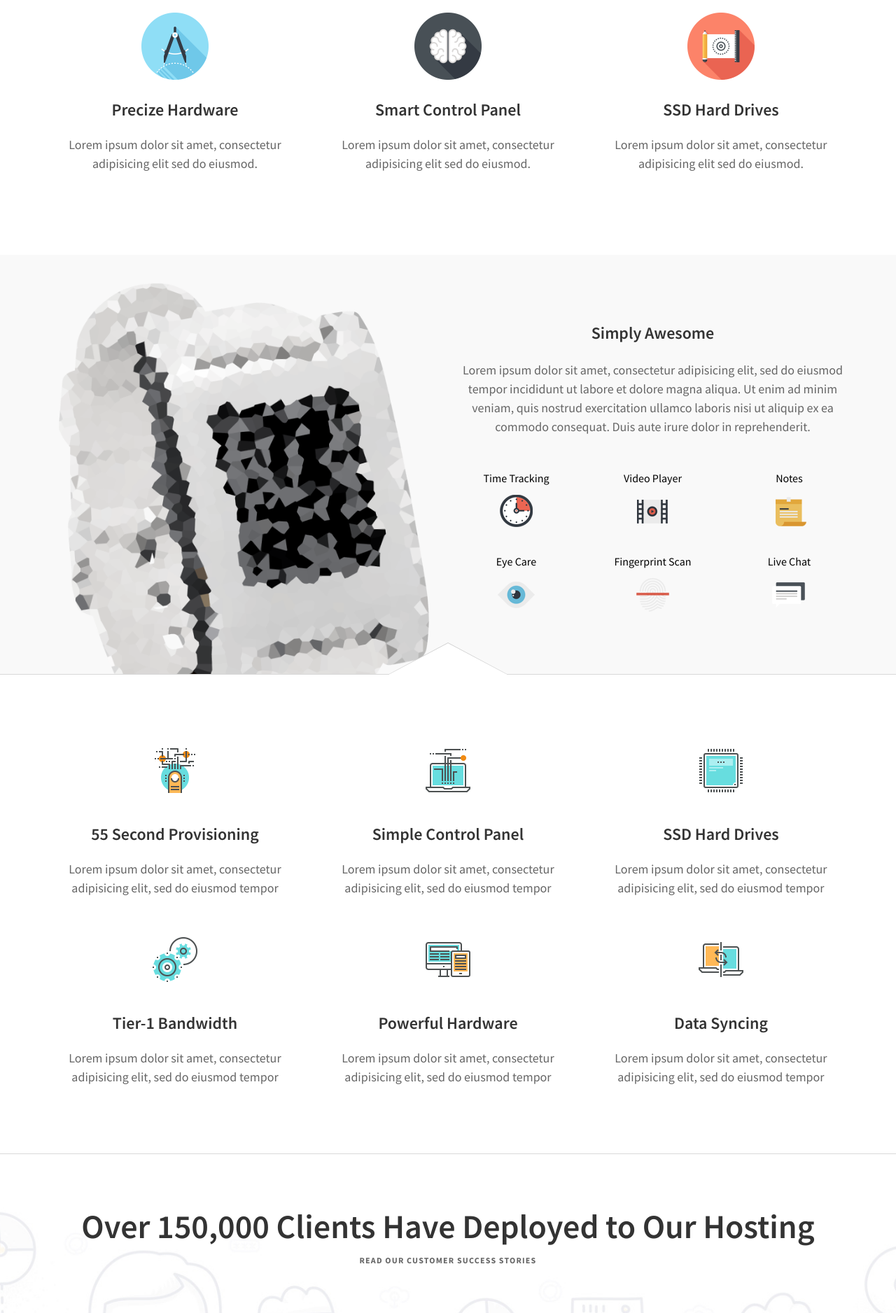
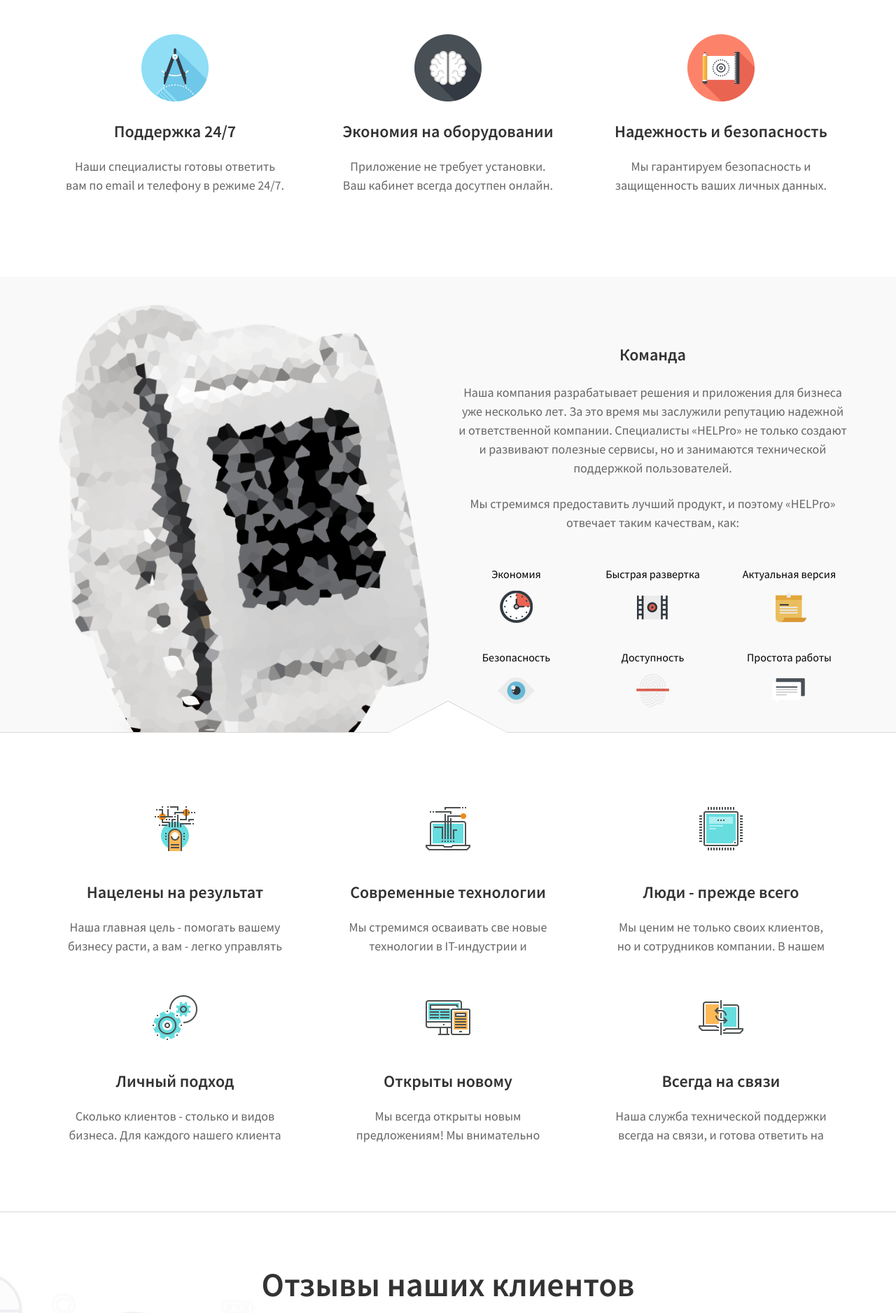
Before and after one commit to iwmthia/heplro, a plain HTML site: page company.html in a window 1280 px wide. Shown: the part 886-2762 px from the top of the page at 70% size. Drawn offline with Linux system fonts and the light colour scheme; files that its build step writes are made by us from their sources.

Commit message:
Add files via upload

```diff
--- a/company.html
+++ b/company.html
@@ -67,14 +67,14 @@
       <div class="container padding-top">
         <div class="row">
           <div class="col-md-8 col-md-offset-2 col-sm-10 col-sm-offset-1 text-center">
-            <h1 class="text-light">Make Users Fall in Love With Your Website</h1>
-            <h4 class="text-light text-thin">Lorem ipsum dolor sit amet consectetur adipisicing elit.</h4>
+            <h1 class="text-light">Мы создаем решения для развития Вашего бизнеса</h1>
+            <h4 class="text-light text-thin">«HELPro» - SaaS решение для для оперативной работы компаний и их заказчиков.</h4>
             <div class="padding-top">
-            <a href="#" class="btn btn-primary btn-icon-right waves-effect waves-light">
-              Register Now
+            <a href="product.html" class="btn btn-primary btn-icon-right waves-effect waves-light">
+              Больше о «HELPro»
               <i class="icon-location"></i>
             </a>
-            <a href="#" class="btn btn-ghost btn-light waves-effect">Learn More</a>
+            <a href="price.html" class="btn btn-ghost btn-light waves-effect">Тарифный план</a>
             </div>
           </div>
         </div><!-- .row -->
@@ -91,8 +91,8 @@
                 <div class="bwi-icon">
                   <img src="img/features/07.png" alt="Feature">
                 </div>
-                <h3 class="bwi-title">Precize Hardware</h3>
-                <p class="bwi-text">Lorem ipsum dolor sit amet, consectetur adipisicing elit sed do eiusmod.</p>
+                <h3 class="bwi-title">Поддержка 24/7</h3>
+                <p class="bwi-text">Наши специалисты готовы ответить вам по email и телефону в режиме 24/7.</p>
               </div>
             </div>
           </div>
@@ -102,8 +102,8 @@
                 <div class="bwi-icon">
                   <img src="img/features/08.png" alt="Feature">
                 </div>
-                <h3 class="bwi-title">Smart Control Panel</h3>
-                <p class="bwi-text">Lorem ipsum dolor sit amet, consectetur adipisicing elit sed do eiusmod.</p>
+                <h3 class="bwi-title">Экономия на оборудовании</h3>
+                <p class="bwi-text">Приложение не требует установки. Ваш кабинет всегда досутпен онлайн.</p>
               </div>
             </div>
           </div>
@@ -113,8 +113,8 @@
                 <div class="bwi-icon">
                   <img src="img/features/09.png" alt="Feature">
                 </div>
-                <h3 class="bwi-title">SSD Hard Drives</h3>
-                <p class="bwi-text">Lorem ipsum dolor sit amet, consectetur adipisicing elit sed do eiusmod.</p>
+                <h3 class="bwi-title">Надежность и безопасность</h3>
+                <p class="bwi-text">Мы гарантируем безопасность и защищенность ваших личных данных.</p>
               </div>
             </div>
           </div>
@@ -130,31 +130,32 @@
             <img src="img/home/pebble03.png" alt="Pebble Time">
           </div>
           <div class="col-sm-6 text-center padding-top-3x scrollReveal sr-right">
-            <h4>Simply Awesome</h4>
-            <p class="text-lg text-gray">Lorem ipsum dolor sit amet, consectetur adipisicing elit, sed do eiusmod tempor incididunt ut labore et dolore magna aliqua. Ut enim ad minim veniam, quis nostrud exercitation ullamco laboris nisi ut aliquip ex ea commodo consequat. Duis aute irure dolor in reprehenderit.</p>
+            <h4>Команда</h4>
+            <p class="text-lg text-gray">Наша компания разрабатывает решения и приложения для бизнеса уже несколько лет. За это время мы заслужили репутацию надежной и ответственной компании. Специалисты «HELPro» не только создают и развивают полезные сервисы, но и занимаются технической поддержкой пользователей.</p>
+            <p class="text-lg text-gray">Мы стремимся предоставить лучший продукт, и поэтому «HELPro» отвечает таким качествам, как:</p>
             <div class="row padding-top">
               <div class="col-sm-4 col-xs-6 padding-bottom">
-                <p class="space-bottom-none">Time Tracking</p>
+                <p class="space-bottom-none">Экономия</p>
                 <img src="img/features/17.png" class="block-center" alt="Feature">
               </div>
               <div class="col-sm-4 col-xs-6 padding-bottom">
-                <p class="space-bottom-none">Video Player</p>
+                <p class="space-bottom-none">Быстрая развертка</p>
                 <img src="img/features/18.png" class="block-center" alt="Feature">
               </div>
               <div class="col-sm-4 col-xs-6 padding-bottom">
-                <p class="space-bottom-none">Notes</p>
+                <p class="space-bottom-none">Актуальная версия</p>
                 <img src="img/features/19.png" class="block-center" alt="Feature">
               </div>
               <div class="col-sm-4 col-xs-6 padding-bottom">
-                <p class="space-bottom-none">Eye Care</p>
+                <p class="space-bottom-none">Безопасность</p>
                 <img src="img/features/20.png" class="block-center" alt="Feature">
               </div>
               <div class="col-sm-4 col-xs-6 padding-bottom">
-                <p class="space-bottom-none">Fingerprint Scan</p>
+                <p class="space-bottom-none">Доступность</p>
                 <img src="img/features/21.png" class="block-center" alt="Feature">
               </div>
               <div class="col-sm-4 col-xs-6 padding-bottom">
-                <p class="space-bottom-none">Live Chat</p>
+                <p class="space-bottom-none">Простота работы</p>
                 <img src="img/features/22.png" class="block-center" alt="Feature">
               </div>
             </div>
@@ -175,8 +176,8 @@
                 <div class="bwi-icon">
                   <img src="img/features/01.png" alt="Feature">
                 </div>
-                <h3 class="bwi-title">55 Second Provisioning</h3>
-                <p class="bwi-text">Lorem ipsum dolor sit amet, consectetur adipisicing elit, sed do eiusmod tempor incididunt ut labore et dolore magna aliqua. Ut enim ad minim veniam, quis nostrud exercitation ullamco laboris nisi ut aliquip ex ea commodo consequat.</p>
+                <h3 class="bwi-title">Нацелены на результат</h3>
+                <p class="bwi-text">Наша главная цель - помогать вашему бизнесу расти, а вам - легко управлять вашим делом. С нашими решениями вы сосредоточитесь на главном, а технические нюансы мы берем на себя.</p>
               </div>
             </div>
           </div>
@@ -187,8 +188,8 @@
                 <div class="bwi-icon">
                   <img src="img/features/02.png" alt="Feature">
                 </div>
-                <h3 class="bwi-title">Simple Control Panel</h3>
-                <p class="bwi-text">Lorem ipsum dolor sit amet, consectetur adipisicing elit, sed do eiusmod tempor incididunt ut labore et dolore magna aliqua. Ut enim ad minim veniam, quis nostrud exercitation ullamco laboris nisi ut aliquip ex ea commodo consequat.</p>
+                <h3 class="bwi-title">Современные технологии</h3>
+                <p class="bwi-text">Мы стремимся осваивать све новые технологии в IT-индустрии и предлагаем нашим клиентам только современные разработки а актуальные технологии.</p>
               </div>
             </div>
           </div>
@@ -199,8 +200,8 @@
                 <div class="bwi-icon">
                   <img src="img/features/03.png" alt="Feature">
                 </div>
-                <h3 class="bwi-title">SSD Hard Drives</h3>
-                <p class="bwi-text">Lorem ipsum dolor sit amet, consectetur adipisicing elit, sed do eiusmod tempor incididunt ut labore et dolore magna aliqua. Ut enim ad minim veniam, quis nostrud exercitation ullamco laboris nisi ut aliquip ex ea commodo consequat.</p>
+                <h3 class="bwi-title">Люди - прежде всего</h3>
+                <p class="bwi-text">Мы ценим не только своих клиентов, но и сотрудников компании. В нашем коллективе всегда теплая атмосфера, благодаря чему работа более слажена и эффективна.</p>
               </div>
             </div>
           </div>
@@ -213,8 +214,8 @@
                 <div class="bwi-icon">
                   <img src="img/features/04.png" alt="Feature">
                 </div>
-                <h3 class="bwi-title">Tier-1 Bandwidth</h3>
-                <p class="bwi-text">Lorem ipsum dolor sit amet, consectetur adipisicing elit, sed do eiusmod tempor incididunt ut labore et dolore magna aliqua. Ut enim ad minim veniam, quis nostrud exercitation ullamco laboris nisi ut aliquip ex ea commodo consequat.</p>
+                <h3 class="bwi-title">Личный подход</h3>
+                <p class="bwi-text">Сколько клиентов - столько и видов бизнеса. Для каждого нашего клиента мы выделяем персонального менеджера, который учтет все особенности и тонкости вашего бизнеса. </p>
               </div>
             </div>
           </div>
@@ -225,8 +226,8 @@
                 <div class="bwi-icon">
                   <img src="img/features/05.png" alt="Feature">
                 </div>
-                <h3 class="bwi-title">Powerful Hardware</h3>
-                <p class="bwi-text">Lorem ipsum dolor sit amet, consectetur adipisicing elit, sed do eiusmod tempor incididunt ut labore et dolore magna aliqua. Ut enim ad minim veniam, quis nostrud exercitation ullamco laboris nisi ut aliquip ex ea commodo consequat.</p>
+                <h3 class="bwi-title">Открыты новому</h3>
+                <p class="bwi-text">Мы всегда открыты новым предложениям! Мы внимательно изучаем все ваши пожелания и отзывы, оперативно реагируем на комментарии, и готовы к новым бизнес-проектам.</p>
               </div>
             </div>
           </div>
@@ -237,8 +238,8 @@
                 <div class="bwi-icon">
                   <img src="img/features/06.png" alt="Feature">
                 </div>
-                <h3 class="bwi-title">Data Syncing</h3>
-                <p class="bwi-text">Lorem ipsum dolor sit amet, consectetur adipisicing elit, sed do eiusmod tempor incididunt ut labore et dolore magna aliqua. Ut enim ad minim veniam, quis nostrud exercitation ullamco laboris nisi ut aliquip ex ea commodo consequat.</p>
+                <h3 class="bwi-title">Всегда на связи</h3>
+                <p class="bwi-text">Наша служба технической поддержки всегда на связи, и готова ответить на ваши вопросы в любое время без выходных и перерывов. Специалисты доступны в режиме 24/7 по телефону и email.</p>
               </div>
             </div>
           </div>
@@ -248,16 +249,16 @@
 
      <section class="fw-section next-to-footer padding-top-3x padding-bottom-3x" style="background-image: url(img/home/testimonials-bg.jpg);">
       <div class="container">
-        <h2 class="block-title text-center">Over 150,000 Clients Have Deployed to Our Hosting<small>Read our customer success stories</small></h2>
+        <h2 class="block-title text-center">Отзывы наших клиентов</h2>
         <div class="row padding-top">
           <div class="col-sm-4 scrollReveal sr-scaleDown sr-ease-in-out-back">
             <div class="testimonial">
               <div class="author-ava">
                 <img src="img/testimonials/01.png" alt="Author">
               </div>
-              <h3 class="author-name">Adam Tomson</h3>
-              <p class="text-gray">Co-founder &amp; CEO</p>
-              <div class="text"> Molestiae, quas, magnam. Fuga dolorum praesentium temporibus.</div>
+              <h3 class="author-name">Морозова Анастасия</h3>
+              <p class="text-gray">Руководитель</p>
+              <div class="text">Давно работаю с сервисом «HELPro» и хочу отметить, что качество работы внутри компании намного улучшилось!</div>
 
             </div>
           </div>
@@ -266,9 +267,9 @@
               <div class="author-ava">
                 <img src="img/testimonials/02.png" alt="Author">
               </div>
-              <h3 class="author-name">Frank Sinator</h3>
-              <p class="text-gray">Business Owner</p>
-              <div class="text">Lorem ipsum dolor sit amet, consectetur adipisicing elit. Voluptate obcaecati.</div>
+              <h3 class="author-name">Максим Мирошников</h3>
+              <p class="text-gray">Руководитель</p>
+              <div class="text">Мне важно следить за компанией и работой своих сотрудников. Благодаря сервису «HELPro» всегда я в курсе всех событий.</div>
 
             </div>
           </div>
@@ -277,9 +278,9 @@
               <div class="author-ava">
                 <img src="img/testimonials/03.png" alt="Author">
               </div>
-              <h3 class="author-name">Abirvalg</h3>
-              <p class="text-gray">CTO</p>
-              <div class="text">Dolorem inventore dolores, tempore fugit ullam magni. Libero sint.</div>
+              <h3 class="author-name">Катерина Смирнова</h3>
+              <p class="text-gray">Сотрудник компании</p>
+              <div class="text">Работа с «HELPro» стала и правда легче. Моя работоспособность повысилась и я быстрее реагирую на заявки клиентов.</div>
 
             </div>
           </div>
```
